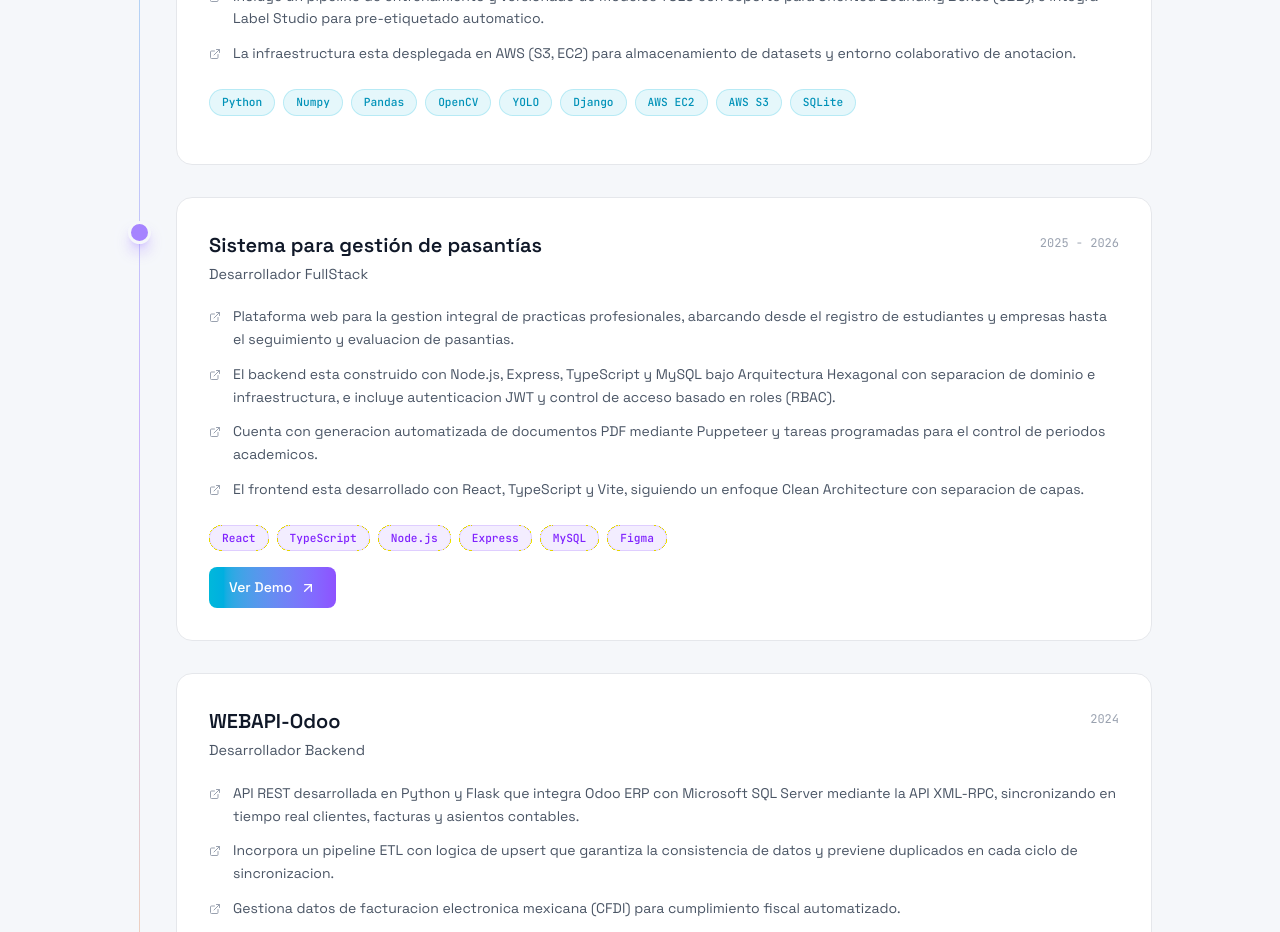
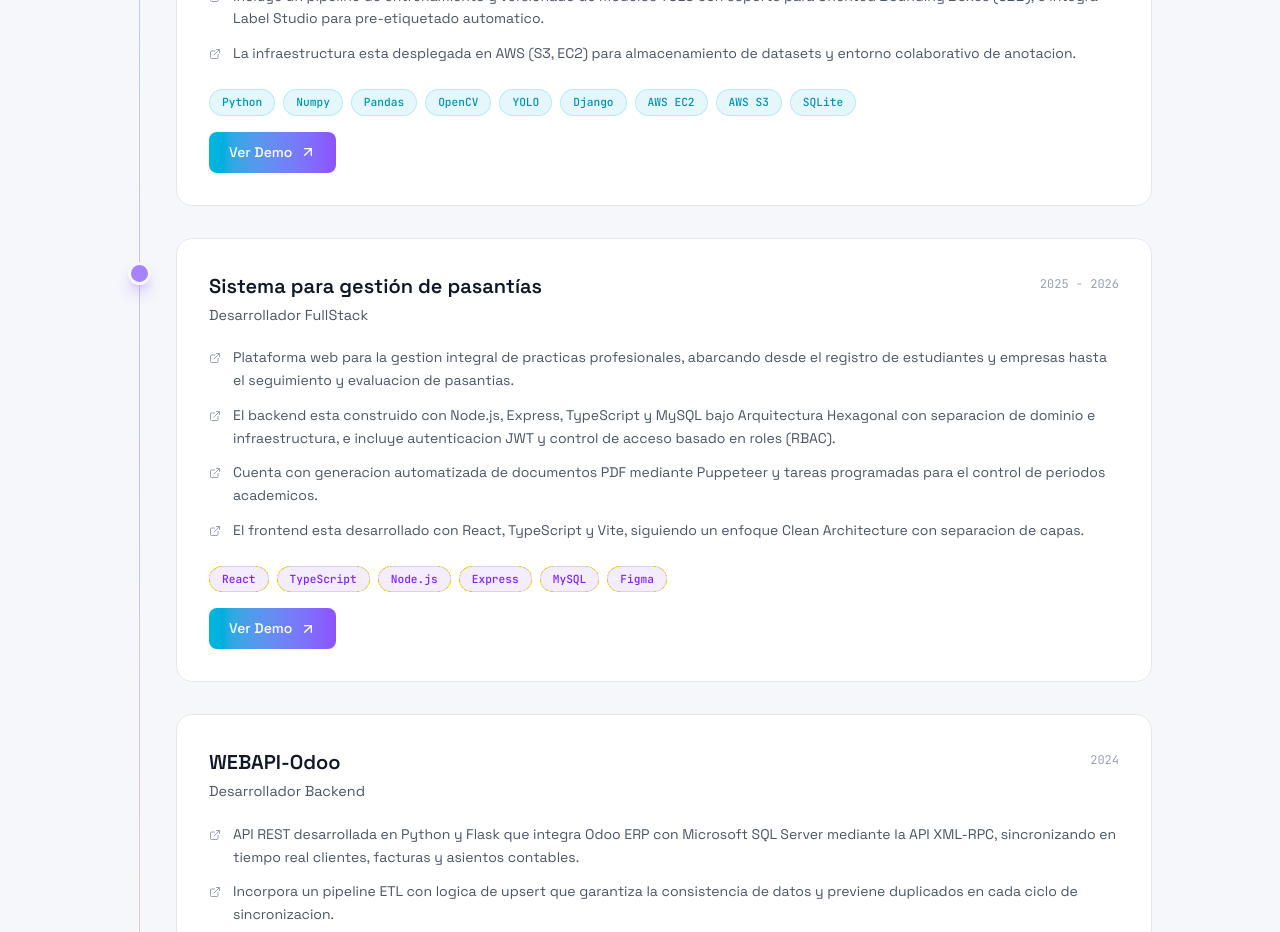
Before and after one commit to YaelAguilar/portfolio-web, a React (Vite) app: page / in a window 1280 px wide. Shown: the part 1300-2232 px from the top of the page. Built offline with nearby package versions, Linux system fonts and the light colour scheme.

Commit message:
Add demo URL to Experience item for enhanced accessibility

```diff
--- a/src/data/experiences.ts
+++ b/src/data/experiences.ts
@@ -23,6 +23,7 @@ export const experiences: ExperienceItem[] = [
     tags: ['Python', 'Numpy', 'Pandas', 'OpenCV', 'YOLO', 'Django', 'AWS EC2', 'AWS S3', 'SQLite'],
     accent: 'cyan',
     dotColor: 'bg-cyan-400 shadow-cyan-400/50',
+    demoUrl: 'https://yaelaguilar.github.io/visual-inspection-integration-portfolio/',
   },
   {
     company: 'Sistema para gestión de pasantías',
```
